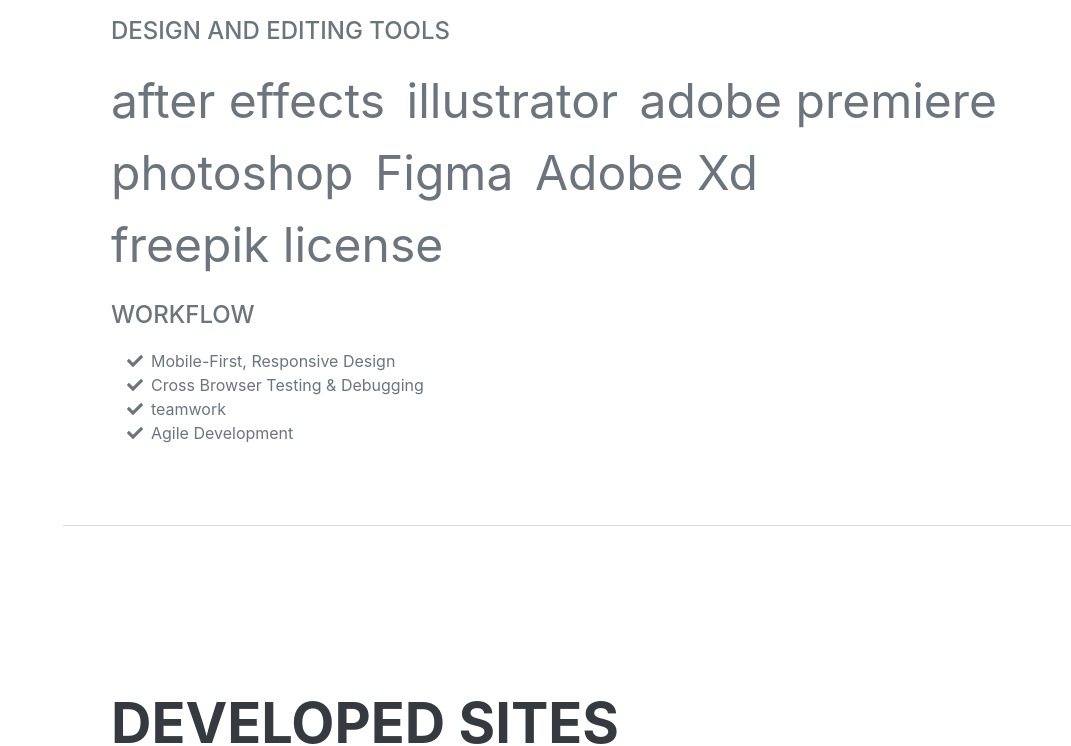
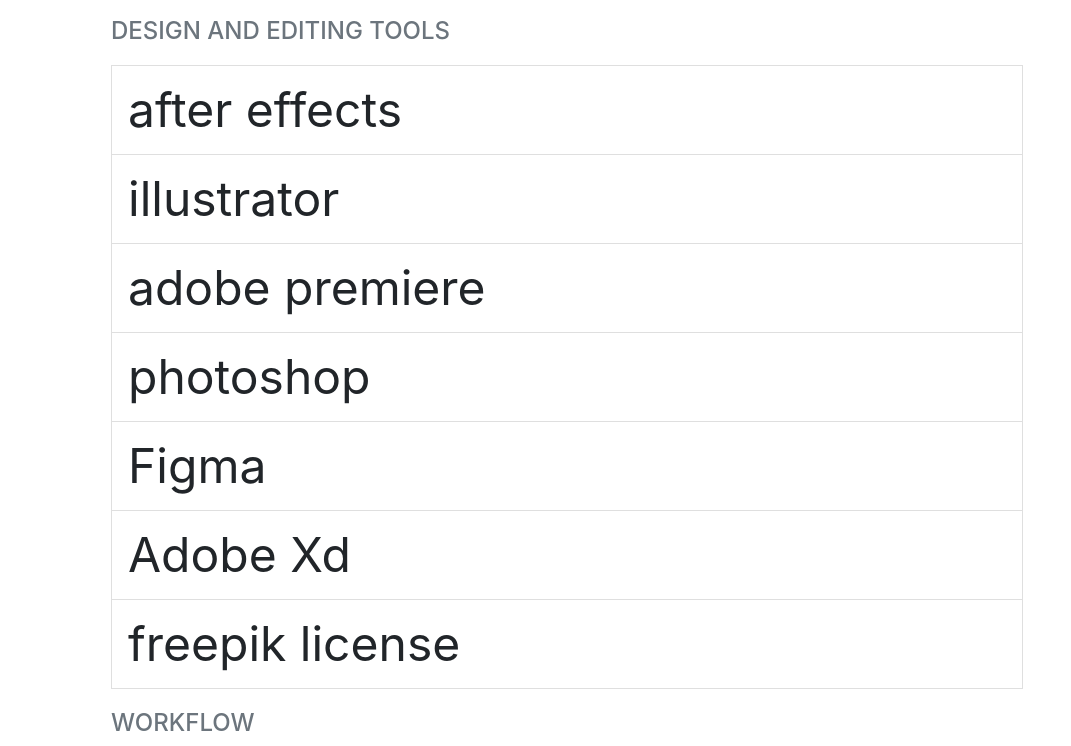
Before and after one commit to david2018ortiz/david2018ortiz.github.io, a plain HTML site: page index.html in a window 1280 px wide. Shown: the part 2864-3610 px from the top of the page, without its empty margins (209-1280 px from the left). Drawn offline with nearby package versions, Linux system fonts and the light colour scheme; a web font is replaced by a local one.

Commit message:
estilo listas
estilo listas

```diff
--- a/index.html
+++ b/index.html
@@ -156,13 +156,13 @@
                 </ul>
                 <div class="subheading mb-3">Design and editing tools</div>
                 <ul class="list-inline dev-icons">
-                    <li class="list-inline-item">after effects</i></li>
-                    <li class="list-inline-item">illustrator</i></li>
-                    <li class="list-inline-item">adobe premiere</i></li>
-                    <li class="list-inline-item">photoshop</i></li>
-                    <li class="list-inline-item">Figma</i></li>
-                    <li class="list-inline-item">Adobe Xd</i></li>
-                    <li class="list-inline-item">freepik license</i></li>
+                    <li class="list-group-item">after effects</i></li>
+                    <li class="list-group-item">illustrator</i></li>
+                    <li class="list-group-item">adobe premiere</i></li>
+                    <li class="list-group-item">photoshop</i></li>
+                    <li class="list-group-item">Figma</i></li>
+                    <li class="list-group-item">Adobe Xd</i></li>
+                    <li class="list-group-item">freepik license</i></li>
                  </ul>
 
                 <div class="subheading mb-3">Workflow</div>
```
